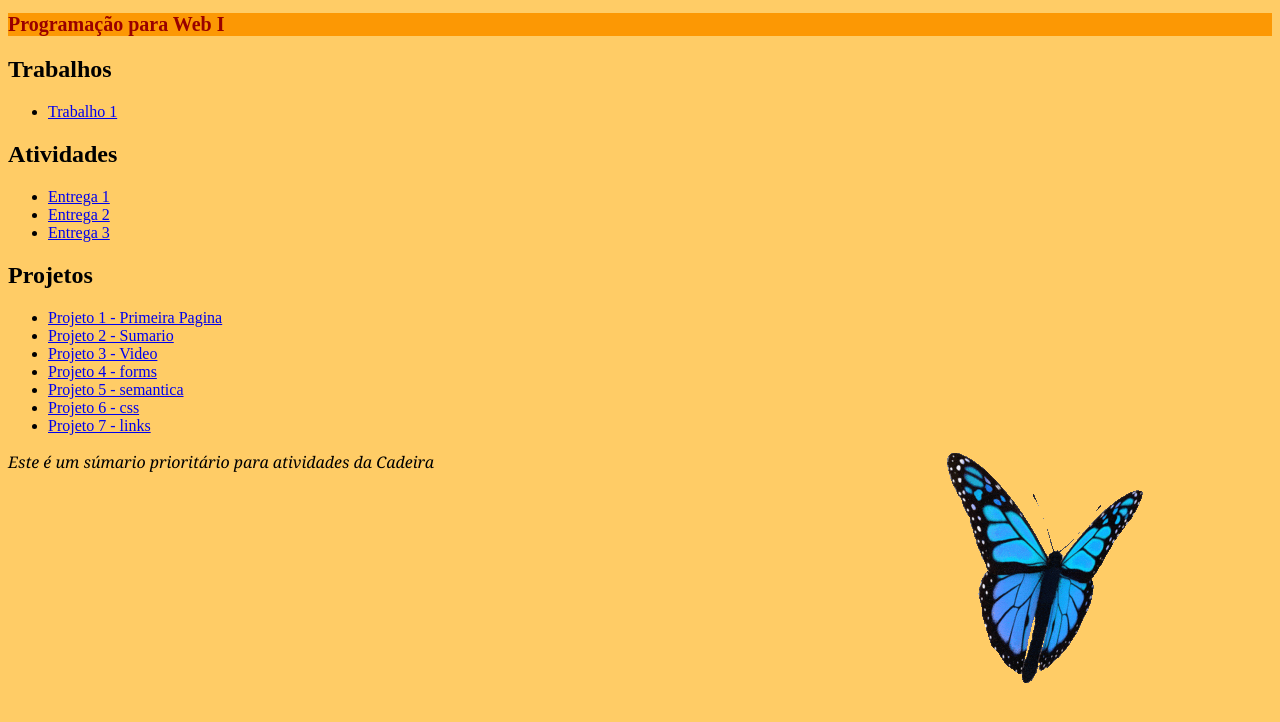
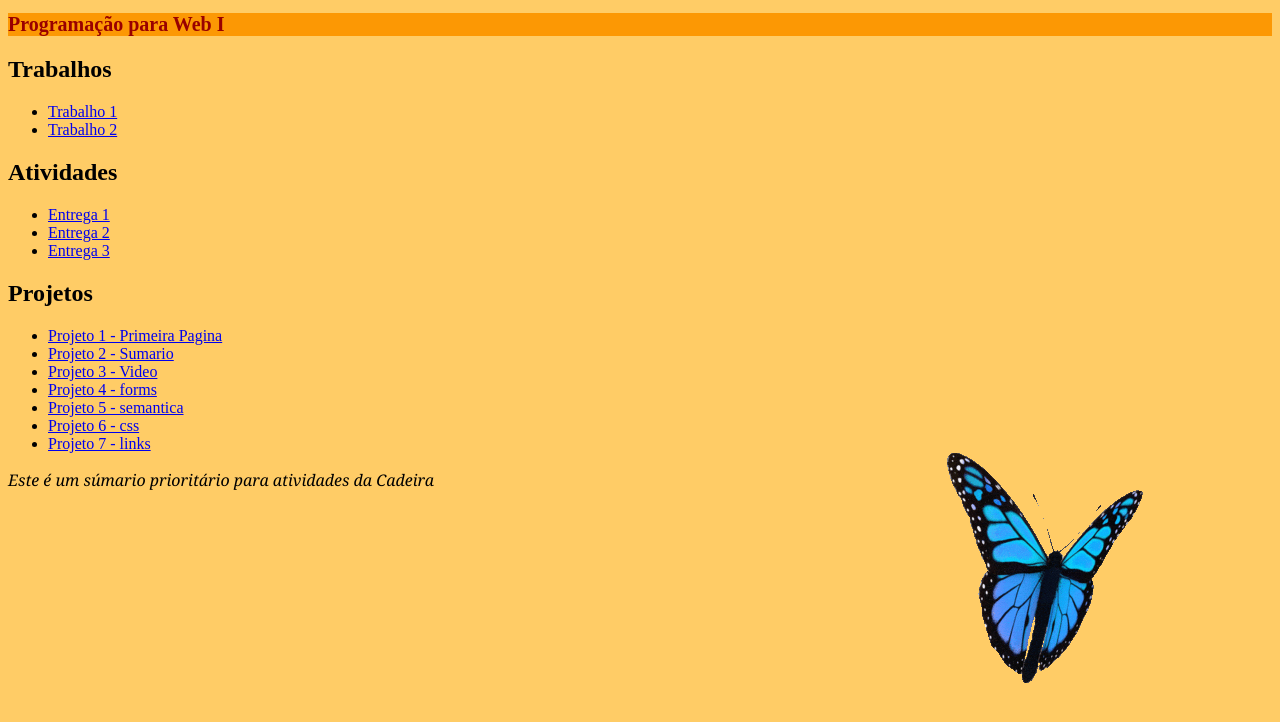
Before and after one commit to GuilhermeBRabelo/ProjetosGG, a plain HTML site: page index.html in a window 1280 px wide. Drawn offline with Linux system fonts and the light colour scheme; files that its build step writes are made by us from their sources; files whose address does not match are found by name.

Commit message:
Update index.html

```diff
--- a/index.html
+++ b/index.html
@@ -19,6 +19,7 @@
 
             <ul>
                 <li><a href="Acessibilidade na Web - Miguel Nicolelis/index.html">Trabalho 1</a></li>
+                <li><a href="Acessibilidade na Web - the Bear/index.html">Trabalho 2</a></li>
             </ul>
         </div>
 
```
